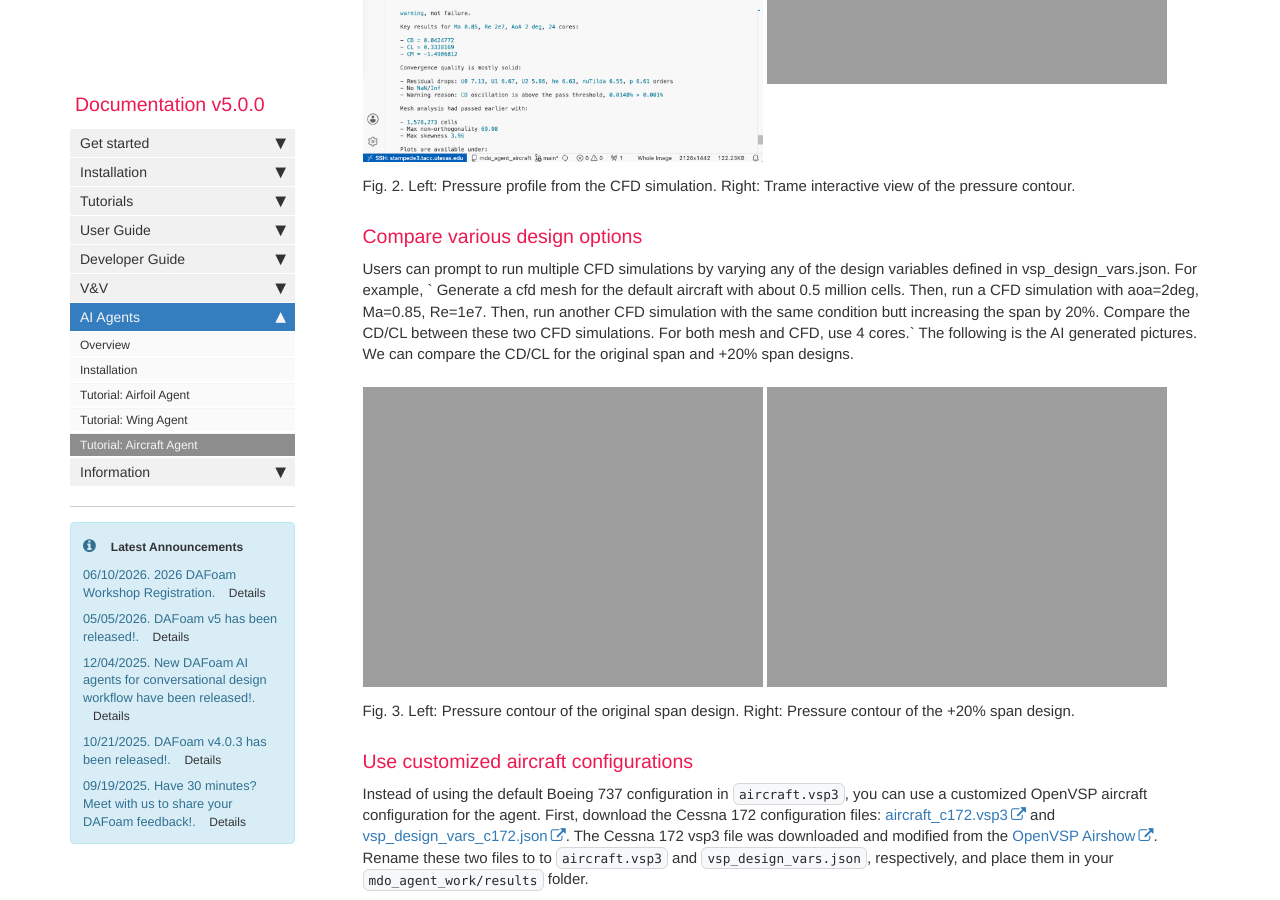
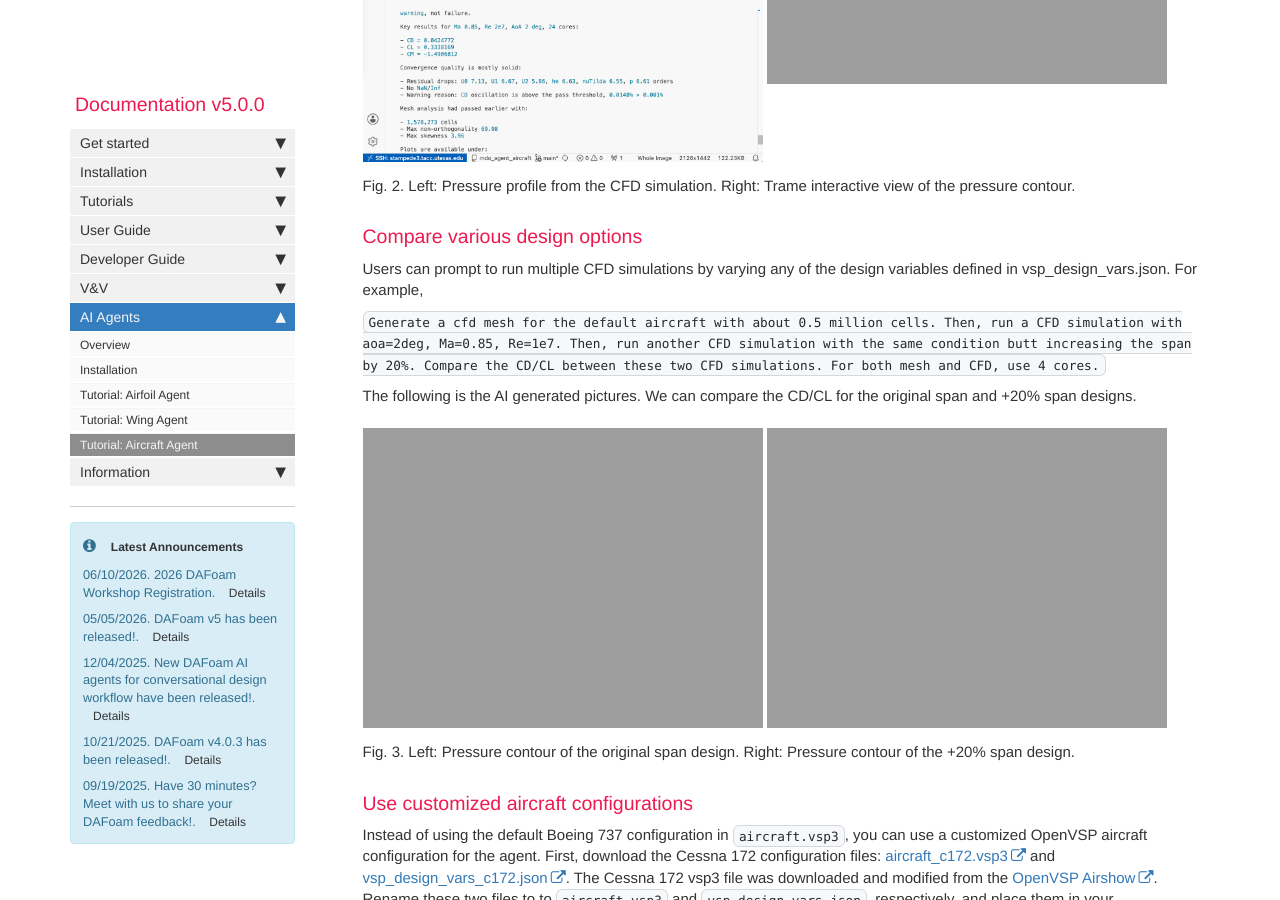
Before and after one commit to DAFoam/DAFoam.github.io, a Jekyll site: the page built from pages/mydoc/mydoc_ai_assistant_aircraft.md, in a window 1280 px wide and 900 px high, scrolled down 2528 px. Built offline with Jekyll 4.4.1, drawn with Linux system fonts in a browser that asks for light colours; comment, search, counter and statistics services are not loaded; some of the changed text lies outside the part shown.

Commit message:
content update

```diff
--- a/pages/mydoc/mydoc_ai_assistant_aircraft.md
+++ b/pages/mydoc/mydoc_ai_assistant_aircraft.md
@@ -216,7 +216,11 @@ Fig. 2. Left: Pressure profile from the CFD simulation. Right: Trame interactive
 
 ### Compare various design options
 
-Users can prompt to run multiple CFD simulations by varying any of the design variables defined in vsp_design_vars.json. For example, ` Generate a cfd mesh for the default aircraft with about 0.5 million cells. Then, run a CFD simulation with aoa=2deg, Ma=0.85, Re=1e7. Then, run another CFD simulation with the same condition butt increasing the span by 20%. Compare the CD/CL between these two CFD simulations. For both mesh and CFD, use 4 cores.` The following is the AI generated pictures. We can compare the CD/CL for the original span and +20% span designs.
+Users can prompt to run multiple CFD simulations by varying any of the design variables defined in vsp_design_vars.json. For example,
+
+`Generate a cfd mesh for the default aircraft with about 0.5 million cells. Then, run a CFD simulation with aoa=2deg, Ma=0.85, Re=1e7. Then, run another CFD simulation with the same condition butt increasing the span by 20%. Compare the CD/CL between these two CFD simulations. For both mesh and CFD, use 4 cores.`
+
+The following is the AI generated pictures. We can compare the CD/CL for the original span and +20% span designs.
 
 <img src="{{ site.url }}{{ site.baseurl }}/images/tutorials/AI-aircraft-vary-span-orig.png" style="width:400px !important;" />
 <img src="{{ site.url }}{{ site.baseurl }}/images/tutorials/AI-aircraft-vary-span-20p.png" style="width:400px !important;" />
@@ -236,10 +240,10 @@ Then, you can ask the agent to simulate your customized configuration. For examp
 The following are the AI-generated pictures. We can compare the CD/CL values between the original sweep design and the design with 20 deg increased sweep.
 
 <img src="{{ site.url }}{{ site.baseurl }}/images/tutorials/AI-aircraft-custom-sweep-orig.png" style="width:400px !important;" />
-<img src="{{ site.url }}{{ site.baseurl }}/images/tutorials/AI-aircraft-custom-sweep-orig.png" style="width:400px !important;" />
-<img src="{{ site.url }}{{ site.baseurl }}/images/tutorials/AI-aircraft-custom-sweep-20d-p.png" style="width:400px !important;" />
+<img src="{{ site.url }}{{ site.baseurl }}/images/tutorials/AI-aircraft-custom-sweep-20d.png" style="width:400px !important;" />
+<img src="{{ site.url }}{{ site.baseurl }}/images/tutorials/AI-aircraft-custom-sweep-orig-p.png" style="width:400px !important;" />
 <img src="{{ site.url }}{{ site.baseurl }}/images/tutorials/AI-aircraft-custom-sweep-20d-p.png" style="width:400px !important;" />
 
-Fig. 4. Example of using customized aircraft.vsp3. Top: original design. Bottom: +20 sweep design.
+Fig. 4. Example of using customized aircraft.vsp3. Left: original design. Right: +20 sweep design.
 
 {% include links.html %}
```
